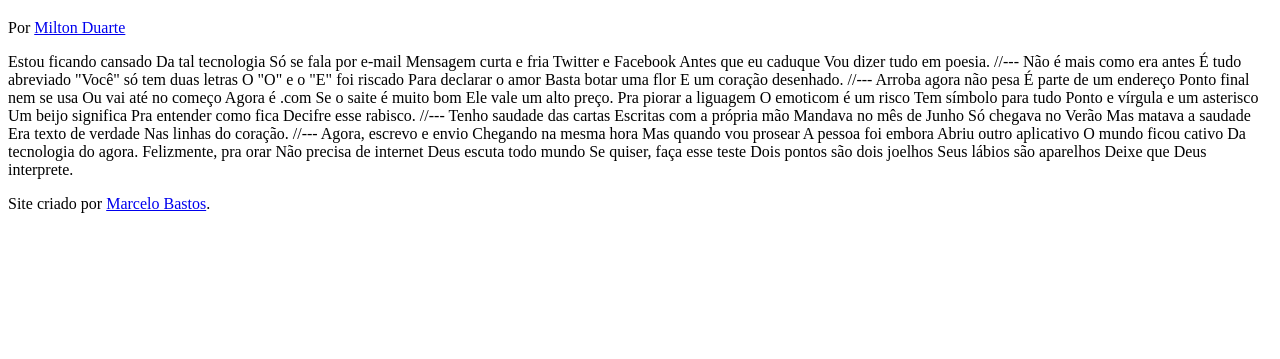
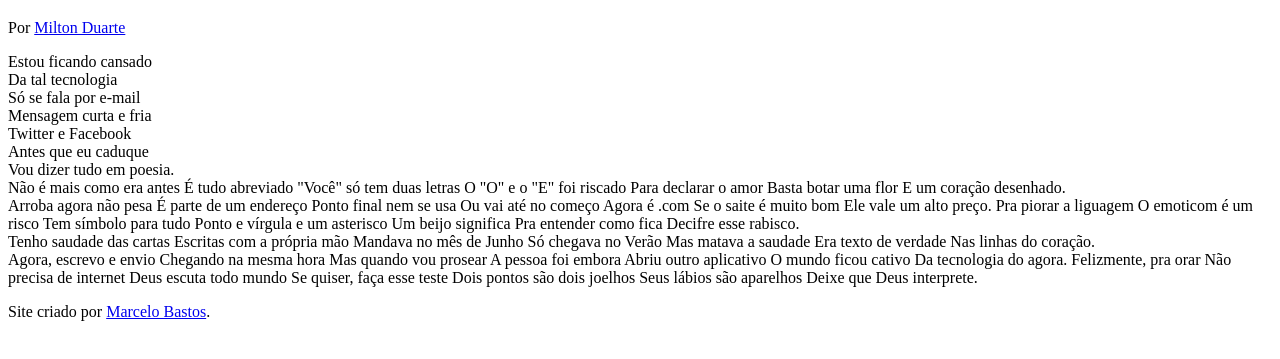
Before and after one commit to M4RC3LO75/html-css, a plain HTML site: page desafios/d012 - Desafio Cordel/index.html in a window 1280 px wide. Shown: the part 61-420 px from the top of the page. Drawn offline with Linux system fonts and the light colour scheme.

Commit message:
Update index.html

```diff
--- a/desafios/d012 - Desafio Cordel/index.html
+++ b/desafios/d012 - Desafio Cordel/index.html
@@ -12,16 +12,18 @@
         <p>Por <a href="https://www.recantodasletras.com.br/poesias/3186743" target="_blank">Milton Duarte</a></p>
     </header>
 
-    Estou ficando cansado
-    Da tal tecnologia
-    Só se fala por e-mail
-    Mensagem curta e fria
-    Twitter e Facebook
-    Antes que eu caduque
+    <section>
+        Estou ficando cansado <br>
+        Da tal tecnologia <br>
+        Só se fala por e-mail <br>
+        Mensagem curta e fria <br>
+        Twitter e Facebook <br>
+        Antes que eu caduque <br>
         Vou dizer tudo em poesia.
+    </section>
 
-    //---
 
+    <section>
         Não é mais como era antes
         É tudo abreviado
         "Você" só tem duas letras
@@ -29,9 +31,11 @@
         Para declarar o amor
         Basta botar uma flor
         E um coração desenhado.
+    </section>
 
-    //---
 
+
+    <section>
         Arroba agora não pesa
         É parte de um endereço
         Ponto final nem se usa
@@ -39,7 +43,6 @@
         Agora é .com
         Se o saite é muito bom
         Ele vale um alto preço.
-
         Pra piorar a liguagem
         O emoticom é um risco
         Tem símbolo para tudo
@@ -47,9 +50,11 @@
         Um beijo significa
         Pra entender como fica
         Decifre esse rabisco.
+    </section>
 
-    //---
 
+
+    <section>
         Tenho saudade das cartas
         Escritas com a própria mão
         Mandava no mês de Junho
@@ -57,9 +62,11 @@
         Mas matava a saudade
         Era texto de verdade
         Nas linhas do coração.
+    </section>
 
-    //---
 
+
+    <section>
         Agora, escrevo e envio
         Chegando na mesma hora
         Mas quando vou prosear
@@ -67,7 +74,6 @@
         Abriu outro aplicativo
         O mundo ficou cativo
         Da tecnologia do agora.
-
         Felizmente, pra orar
         Não precisa de internet
         Deus escuta todo mundo
@@ -75,6 +81,8 @@
         Dois pontos são dois joelhos
         Seus lábios são aparelhos
         Deixe que Deus interprete.
+    </section>
+
     <footer>
         <p>Site criado por <a href="https://github.com/M4RC3LO75" target="_blank">Marcelo Bastos</a>.</p>
     </footer>
```
Lines whose indentation alone changed are shown as unchanged.
